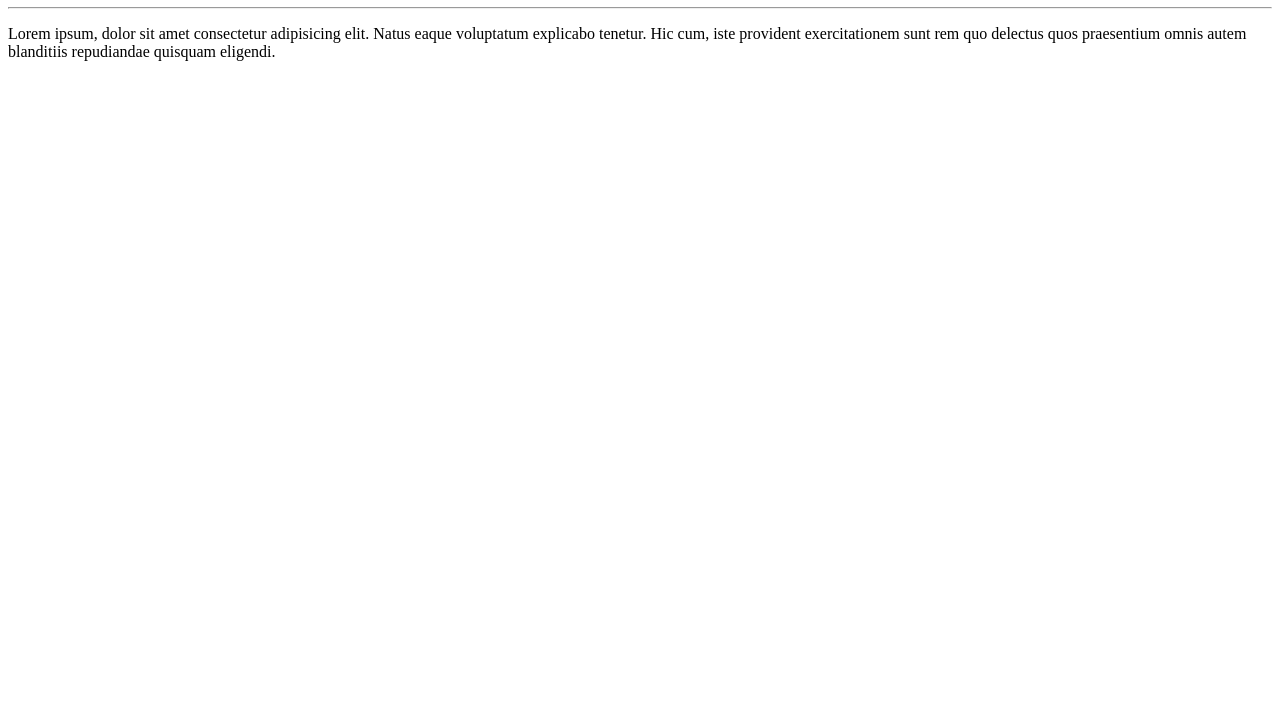
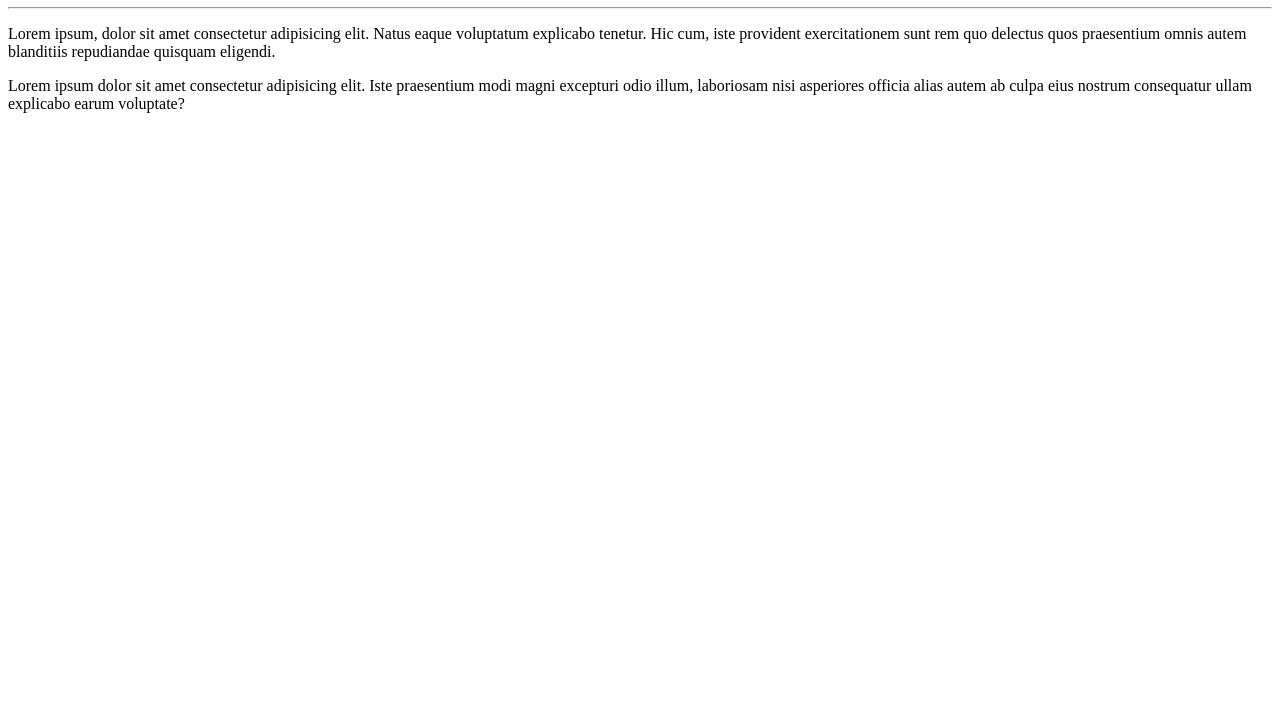
Before and after one commit to danizinhazx/Ola-Teste, a plain HTML site: page exemplo/index.html in a window 1280 px wide. Shown: the part 73-800 px from the top of the page. Drawn offline with Linux system fonts and the light colour scheme.

Commit message:
adicionei um parágrafo

```diff
--- a/exemplo/index.html
+++ b/exemplo/index.html
@@ -9,5 +9,6 @@
     <h1>Olá, Teste!</h1>
     <hr>
     <p>Lorem ipsum, dolor sit amet consectetur adipisicing elit. Natus eaque voluptatum explicabo tenetur. Hic cum, iste provident exercitationem sunt rem quo delectus quos praesentium omnis autem blanditiis repudiandae quisquam eligendi.</p>
+    <p>Lorem ipsum dolor sit amet consectetur adipisicing elit. Iste praesentium modi magni excepturi odio illum, laboriosam nisi asperiores officia alias autem ab culpa eius nostrum consequatur ullam explicabo earum voluptate?</p>
 </body>
 </html>
```
